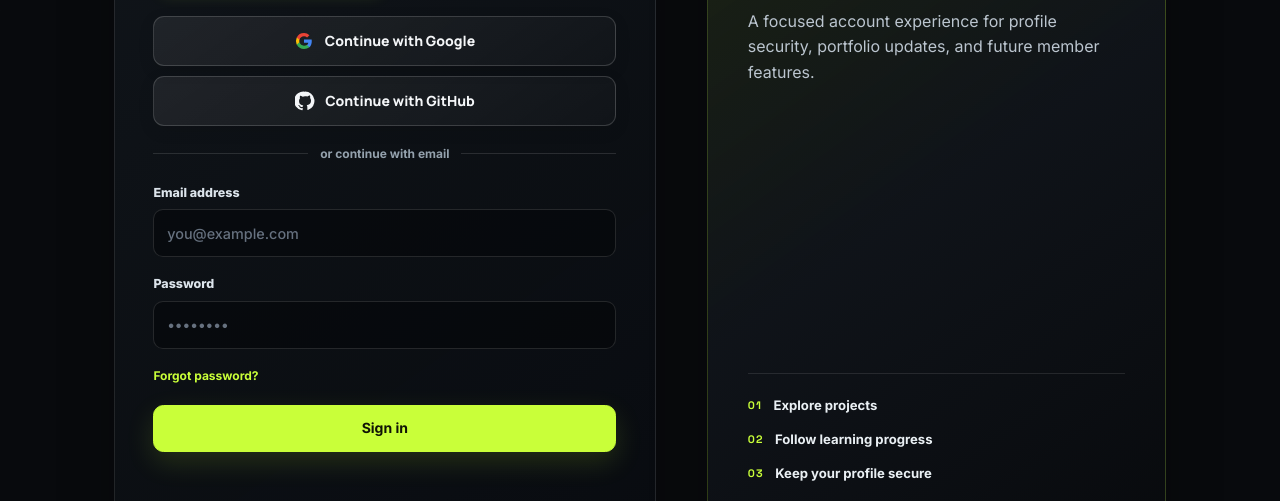
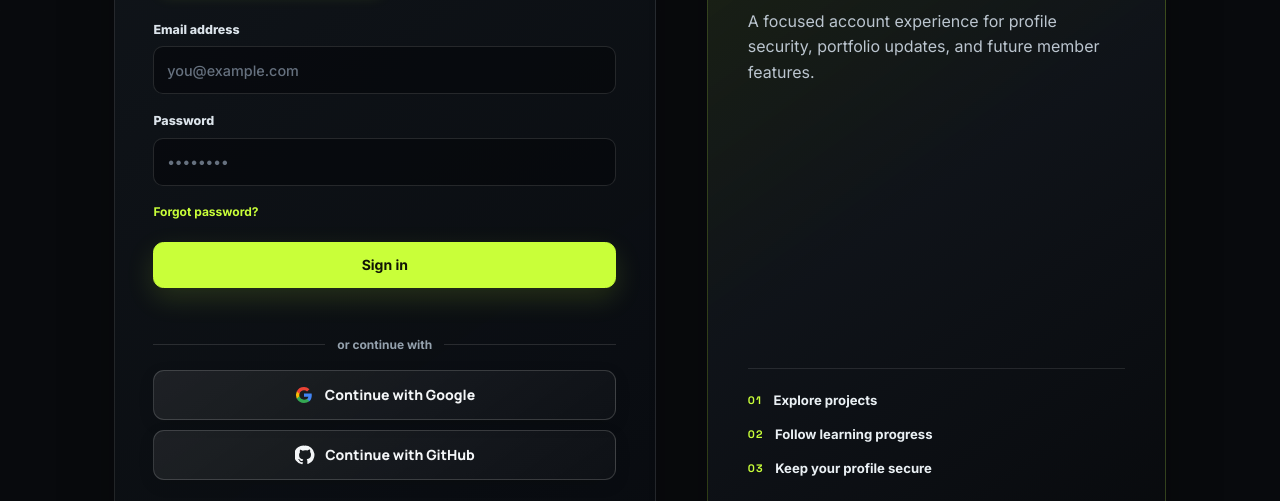
Before and after one commit to Biuret7/biuret-website, a website: page auth.html in a window 1280 px wide. Shown: the part 430-931 px from the top of the page. Drawn offline with Linux system fonts and the light colour scheme.

Commit message:
Place social sign-in below email form

```diff
--- a/auth.html
+++ b/auth.html
@@ -11,7 +11,7 @@
   <link rel="preconnect" href="https://fonts.googleapis.com">
   <link rel="preconnect" href="https://fonts.gstatic.com" crossorigin>
   <link href="https://fonts.googleapis.com/css2?family=DM+Mono:wght@400;500&family=Manrope:wght@400;500;600;700;800&display=swap" rel="stylesheet">
-<link rel="stylesheet" href="style.css?v=20260926-1">
+<link rel="stylesheet" href="style.css?v=20260926-2">
 </head>
 <body class="account-page">
   <header class="navbar">
@@ -40,20 +40,6 @@
         <button class="auth-tab" type="button" data-auth-mode="signup" role="tab" aria-selected="false">Create account</button>
       </div>
 
-      <div class="auth-social" aria-label="Social sign in">
-        <div class="auth-social-buttons">
-          <button class="auth-provider auth-provider-google" type="button" data-auth-provider="google">
-            <svg class="auth-provider-icon" viewBox="0 0 24 24" aria-hidden="true"><path fill="#4285F4" d="M21.35 12.25c0-.76-.07-1.49-.2-2.2H12v4.17h5.23a4.47 4.47 0 0 1-1.94 2.94v2.44h3.14c1.84-1.7 2.92-4.2 2.92-7.35Z"/><path fill="#34A853" d="M12 21.5c2.63 0 4.84-.87 6.45-2.36l-3.14-2.44c-.87.59-1.98.94-3.31.94-2.54 0-4.7-1.72-5.47-4.03H3.29v2.52A9.75 9.75 0 0 0 12 21.5Z"/><path fill="#FBBC05" d="M6.53 13.61a5.86 5.86 0 0 1 0-3.22V7.87H3.29a9.75 9.75 0 0 0 0 8.26l3.24-2.52Z"/><path fill="#EA4335" d="M12 6.36c1.43 0 2.72.49 3.73 1.47l2.8-2.8A9.39 9.39 0 0 0 12 2.5a9.75 9.75 0 0 0-8.71 5.37l3.24 2.52C7.3 8.08 9.46 6.36 12 6.36Z"/></svg>
-            <span data-provider-label="google">Continue with Google</span>
-          </button>
-          <button class="auth-provider auth-provider-github" type="button" data-auth-provider="github">
-            <svg class="auth-provider-icon" viewBox="0 0 24 24" fill="currentColor" aria-hidden="true"><path d="M12 .75A11.25 11.25 0 0 0 8.44 23.1c.56.1.77-.24.77-.54v-2.1c-3.13.68-3.8-1.33-3.8-1.33-.51-1.3-1.25-1.64-1.25-1.64-1.02-.7.08-.68.08-.68 1.13.08 1.73 1.16 1.73 1.16 1.01 1.72 2.66 1.22 3.31.93.1-.73.39-1.22.71-1.5-2.5-.28-5.13-1.25-5.13-5.56 0-1.23.44-2.24 1.16-3.03-.12-.29-.5-1.43.11-2.98 0 0 .95-.3 3.1 1.16A10.8 10.8 0 0 1 12 6.28c.96 0 1.92.13 2.82.38 2.15-1.46 3.1-1.16 3.1-1.16.61 1.55.23 2.69.11 2.98.73.79 1.16 1.8 1.16 3.03 0 4.32-2.63 5.27-5.14 5.55.4.35.76 1.02.76 2.06v3.04c0 .3.21.65.78.54A11.25 11.25 0 0 0 12 .75Z"/></svg>
-            <span data-provider-label="github">Continue with GitHub</span>
-          </button>
-        </div>
-        <div class="auth-divider"><span data-auth-divider>or continue with email</span></div>
-      </div>
-
       <form class="auth-form" data-auth-form>
         <label>
           <span>Email address</span>
@@ -71,6 +57,20 @@
         <button class="button-primary" type="submit" data-auth-submit>Sign in</button>
         <p class="form-notice" data-auth-notice role="status"></p>
       </form>
+
+      <div class="auth-social" aria-label="Social sign in">
+        <div class="auth-divider"><span data-auth-divider>or continue with</span></div>
+        <div class="auth-social-buttons">
+          <button class="auth-provider auth-provider-google" type="button" data-auth-provider="google">
+            <svg class="auth-provider-icon" viewBox="0 0 24 24" aria-hidden="true"><path fill="#4285F4" d="M21.35 12.25c0-.76-.07-1.49-.2-2.2H12v4.17h5.23a4.47 4.47 0 0 1-1.94 2.94v2.44h3.14c1.84-1.7 2.92-4.2 2.92-7.35Z"/><path fill="#34A853" d="M12 21.5c2.63 0 4.84-.87 6.45-2.36l-3.14-2.44c-.87.59-1.98.94-3.31.94-2.54 0-4.7-1.72-5.47-4.03H3.29v2.52A9.75 9.75 0 0 0 12 21.5Z"/><path fill="#FBBC05" d="M6.53 13.61a5.86 5.86 0 0 1 0-3.22V7.87H3.29a9.75 9.75 0 0 0 0 8.26l3.24-2.52Z"/><path fill="#EA4335" d="M12 6.36c1.43 0 2.72.49 3.73 1.47l2.8-2.8A9.39 9.39 0 0 0 12 2.5a9.75 9.75 0 0 0-8.71 5.37l3.24 2.52C7.3 8.08 9.46 6.36 12 6.36Z"/></svg>
+            <span data-provider-label="google">Continue with Google</span>
+          </button>
+          <button class="auth-provider auth-provider-github" type="button" data-auth-provider="github">
+            <svg class="auth-provider-icon" viewBox="0 0 24 24" fill="currentColor" aria-hidden="true"><path d="M12 .75A11.25 11.25 0 0 0 8.44 23.1c.56.1.77-.24.77-.54v-2.1c-3.13.68-3.8-1.33-3.8-1.33-.51-1.3-1.25-1.64-1.25-1.64-1.02-.7.08-.68.08-.68 1.13.08 1.73 1.16 1.73 1.16 1.01 1.72 2.66 1.22 3.31.93.1-.73.39-1.22.71-1.5-2.5-.28-5.13-1.25-5.13-5.56 0-1.23.44-2.24 1.16-3.03-.12-.29-.5-1.43.11-2.98 0 0 .95-.3 3.1 1.16A10.8 10.8 0 0 1 12 6.28c.96 0 1.92.13 2.82.38 2.15-1.46 3.1-1.16 3.1-1.16.61 1.55.23 2.69.11 2.98.73.79 1.16 1.8 1.16 3.03 0 4.32-2.63 5.27-5.14 5.55.4.35.76 1.02.76 2.06v3.04c0 .3.21.65.78.54A11.25 11.25 0 0 0 12 .75Z"/></svg>
+            <span data-provider-label="github">Continue with GitHub</span>
+          </button>
+        </div>
+      </div>
 
       <p class="auth-switch"><span data-auth-switch-copy>New to Biuret?</span> <button class="auth-text-button" type="button" data-auth-switch>Create account</button></p>
     </section>
@@ -94,6 +94,6 @@
   <script src="appwrite-config.js?v=20260912-23"></script>
   <script src="appwrite-client.js?v=20260926-1"></script>
 <script src="profile-photo.js?v=20260923-2"></script>
-<script src="script.js?v=20260926-1"></script>
+<script src="script.js?v=20260926-2"></script>
 </body>
 </html>
--- a/script.js
+++ b/script.js
@@ -453,7 +453,7 @@ document.addEventListener('DOMContentLoaded', () => {
         ? `${authMode === 'signup' ? 'إنشاء حساب' : 'المتابعة'} باستخدام ${provider}`
         : `${authMode === 'signup' ? 'Sign up' : 'Continue'} with ${provider}`;
     });
-    if (authDivider) authDivider.textContent = language === 'ar' ? 'أو تابع بالبريد الإلكتروني' : 'or continue with email';
+    if (authDivider) authDivider.textContent = language === 'ar' ? 'أو تابع باستخدام' : 'or continue with';
     if (authConfirm) { authConfirm.hidden = authMode !== 'signup'; authConfirm.querySelector('input')?.toggleAttribute('required', authMode === 'signup'); }
     const password = authForm.querySelector('[name="password"]');
     if (password) password.autocomplete = authMode === 'signup' ? 'new-password' : 'current-password';
--- a/style.css
+++ b/style.css
@@ -181,18 +181,17 @@ h1, h2, h3, p { margin-top: 0; }
 .auth-tabs { display: grid; grid-template-columns: 1fr 1fr; gap: .35rem; padding: .32rem; border: 1px solid var(--line); border-radius: .72rem; background: rgba(255,255,255,.025); }
 .auth-tab { min-height: 2.55rem; border: 0; border-radius: .5rem; background: transparent; color: var(--muted); cursor: pointer; font-size: .82rem; font-weight: 800; transition: color .2s ease, background .2s ease, box-shadow .2s ease; }
 .auth-tab:hover { color: var(--text); }.auth-tab.is-active { background: var(--accent); box-shadow: 0 .35rem 1rem rgba(201,255,57,.15); color: #101405; }
-.auth-social { margin-top: 1.3rem; }
-.auth-social-buttons { display: grid; gap: .65rem; }
+.auth-social { margin-top: .85rem; }
+.auth-social-buttons { display: grid; gap: .65rem; margin-top: 1rem; }
 .auth-provider { display: inline-flex; align-items: center; justify-content: center; gap: .65rem; min-height: 3.1rem; padding: .65rem .8rem; border: 1px solid rgba(255,255,255,.16); border-radius: .68rem; background: linear-gradient(145deg, rgba(255,255,255,.075), rgba(255,255,255,.025)); color: #f4f6f8; box-shadow: 0 .3rem 1rem rgba(0,0,0,.1); cursor: pointer; font: 800 .875rem/1.3 Manrope, Arial, sans-serif; transition: transform .2s ease, border-color .2s ease, background .2s ease, box-shadow .2s ease; }
 .auth-provider:hover { transform: translateY(-2px); border-color: rgba(201,255,57,.48); background: linear-gradient(145deg, rgba(201,255,57,.12), rgba(255,255,255,.045)); box-shadow: 0 .6rem 1.4rem rgba(0,0,0,.2); }
 .auth-provider:focus-visible { outline: 2px solid var(--accent); outline-offset: 3px; }
 .auth-provider:disabled { opacity: .6; cursor: wait; transform: none; }
 .auth-provider-icon { flex: 0 0 auto; width: 1.25rem; height: 1.25rem; }
 .auth-provider-github .auth-provider-icon { color: #f4f6f8; }
-.auth-divider { display: flex; align-items: center; gap: .75rem; margin-top: 1.15rem; color: #94a1ad; font-size: .75rem; font-weight: 700; text-align: center; }
+.auth-divider { display: flex; align-items: center; gap: .75rem; color: #94a1ad; font-size: .75rem; font-weight: 700; text-align: center; }
 .auth-divider::before, .auth-divider::after { flex: 1; height: 1px; background: rgba(255,255,255,.12); content: ''; }
 .auth-form { display: grid; gap: 1.05rem; margin-top: 1.5rem; }.auth-form > label { display: grid; gap: .42rem; color: #dce4eb; font-size: .78rem; font-weight: 800; }.auth-form > label[hidden] { display: none !important; }
-.auth-social + .auth-form { margin-top: 1.2rem; }
 .auth-form input:not([type='checkbox']) { width: 100%; min-height: 3rem; padding: .68rem .8rem; border: 1px solid rgba(255,255,255,.12); border-radius: .62rem; outline: 0; background: rgba(5,7,10,.56); color: var(--text); font: 500 .9rem/1.2 Inter, Arial, sans-serif; transition: border-color .2s ease, box-shadow .2s ease, background .2s ease; }
 .auth-form input:not([type='checkbox']):-webkit-autofill, .auth-form input:not([type='checkbox']):-webkit-autofill:hover, .auth-form input:not([type='checkbox']):-webkit-autofill:focus, .auth-form input:not([type='checkbox']):-webkit-autofill:active { -webkit-text-fill-color: var(--text); -webkit-box-shadow: 0 0 0 1000px #0b0f14 inset; box-shadow: 0 0 0 1000px #0b0f14 inset; caret-color: var(--text); transition: background-color 9999s ease-out 0s; }
 .auth-form input:not([type='checkbox'])::placeholder { color: #66717f; }.auth-form input:not([type='checkbox']):focus { border-color: rgba(201,255,57,.7); background: rgba(8,11,14,.9); box-shadow: 0 0 0 .25rem rgba(201,255,57,.09); }
```
